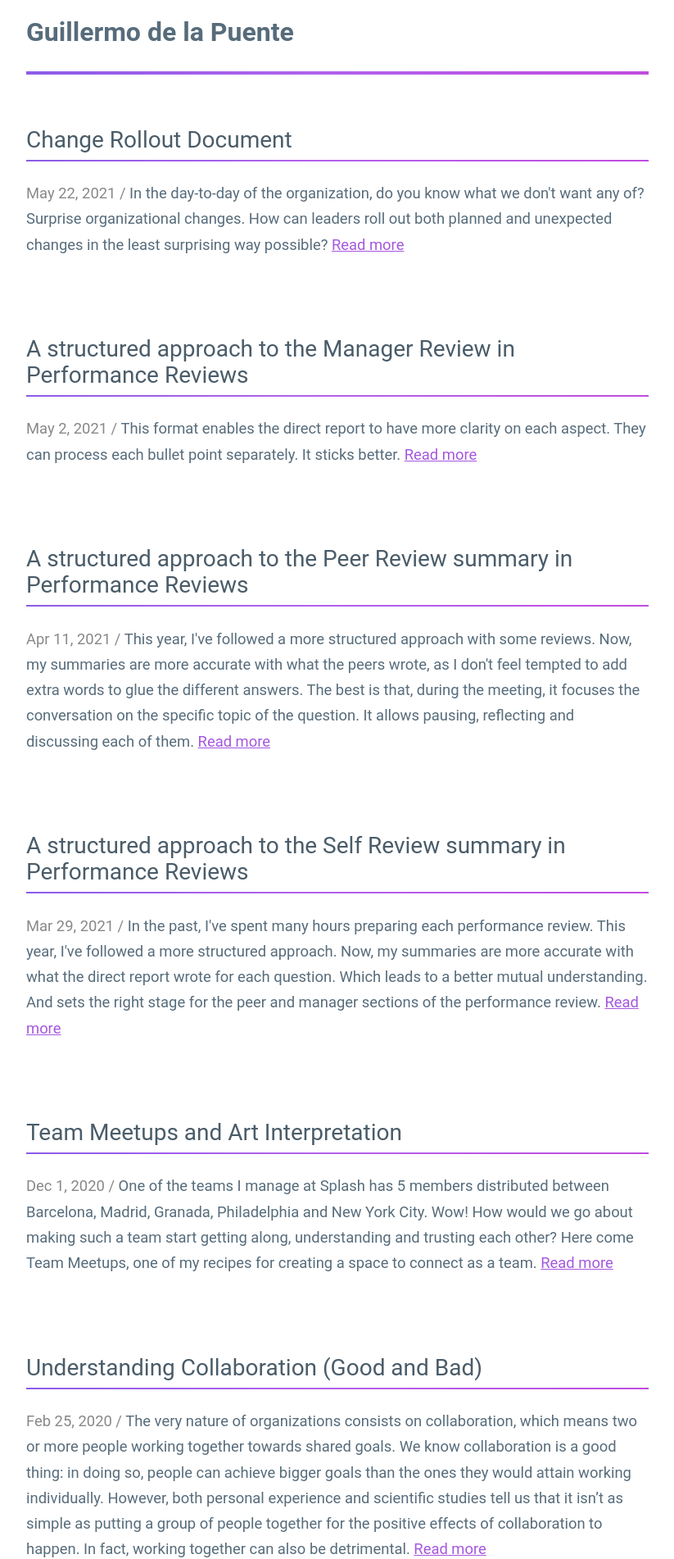
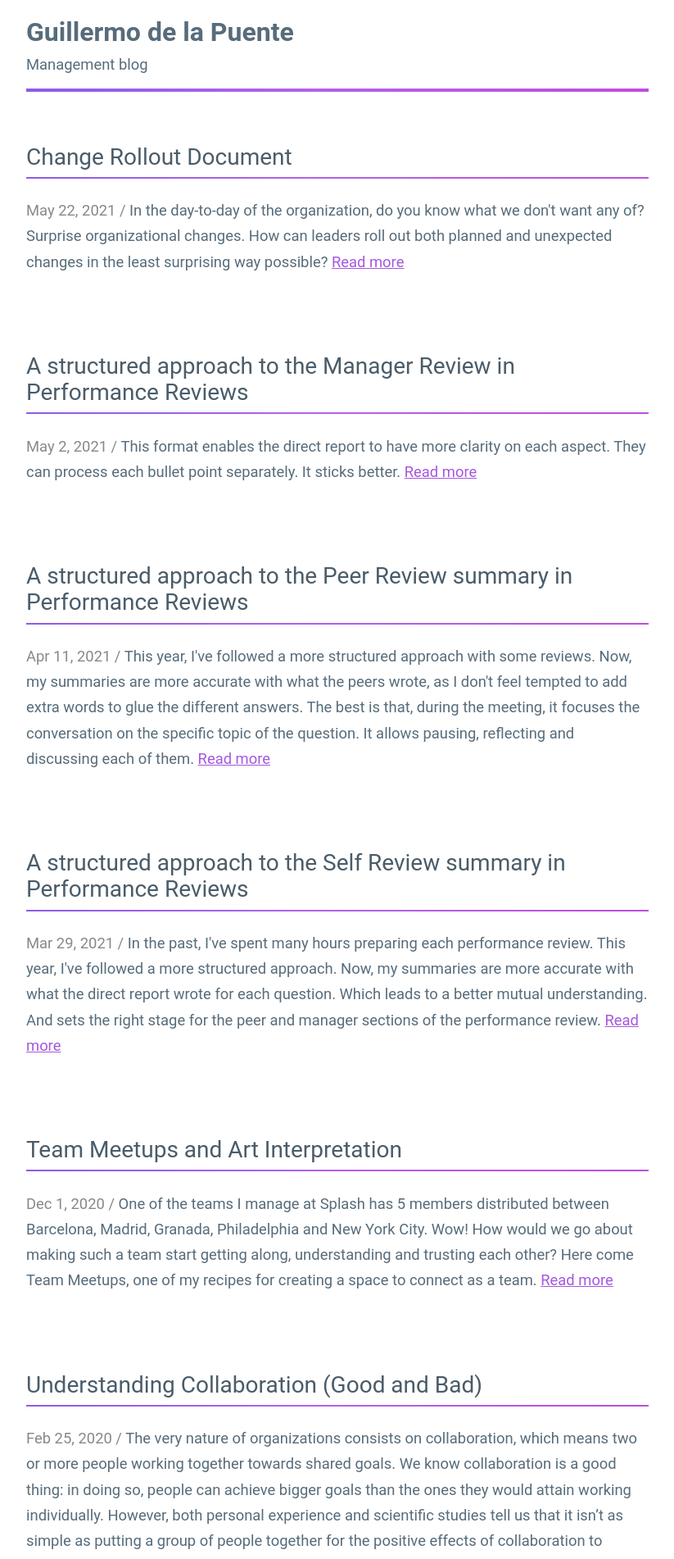
Before and after one commit to guillermodlpa/site, a Jekyll site: the page built from blog.html, in a window 1280 px wide. Shown: the top 1902 px of the page at 82% size, without its empty margins (228-1051 px from the left). Built offline with Jekyll 4.4.1, drawn with Linux system fonts in a browser that asks for light colours.

Commit message:
Add subtitle to blog pages

```diff
--- a/_includes/header.html
+++ b/_includes/header.html
@@ -6,6 +6,9 @@
                     Guillermo de la Puente
                 </a>
             </h1>
+            <div role="doc-subtitle">
+                Management blog
+            </div>
         </div>
         <div class="header__actions">
             {% if include.action-href %}
--- a/_includes/styles/default.css
+++ b/_includes/styles/default.css
@@ -57,6 +57,9 @@ header h3 a {
 }
 .header__headlines {
     flex-grow: 1;
+}
+.header__headlines [role="doc-subtitle"] {
+    font-size: 1.15rem;
 }
 .header__actions {
      /** hide header actions on mobile so that it looks better */
```
